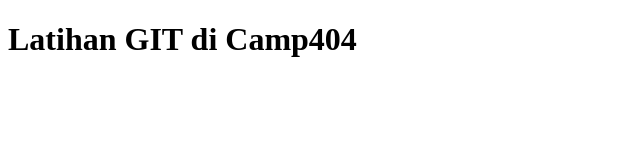
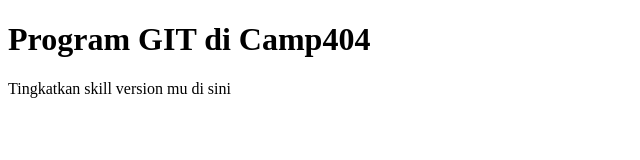
Before and after one commit to Simon071198/latihanGIT, a plain HTML site: page index.html in a window 1280 px wide. Shown: the whole page, without its empty margins (0-640 px from the left). Drawn offline with Linux system fonts and the light colour scheme.

Commit message:
Menambahkan css+modif index

```diff
--- a/index.html
+++ b/index.html
@@ -7,6 +7,7 @@
     <title>Latihan GIT</title>
 </head>
 <body>
-    <h1>Latihan GIT di Camp404</h1>
+    <h1>Program GIT di Camp404</h1>
+    <p>Tingkatkan skill version mu di sini</p>
 </body>
 </html>
--- /dev/null
+++ b/style.css
@@ -0,0 +1,4 @@
+p {
+    font-family: Arial, Helvetica, sans-serif;
+    font-size: 14px;
+}
```
